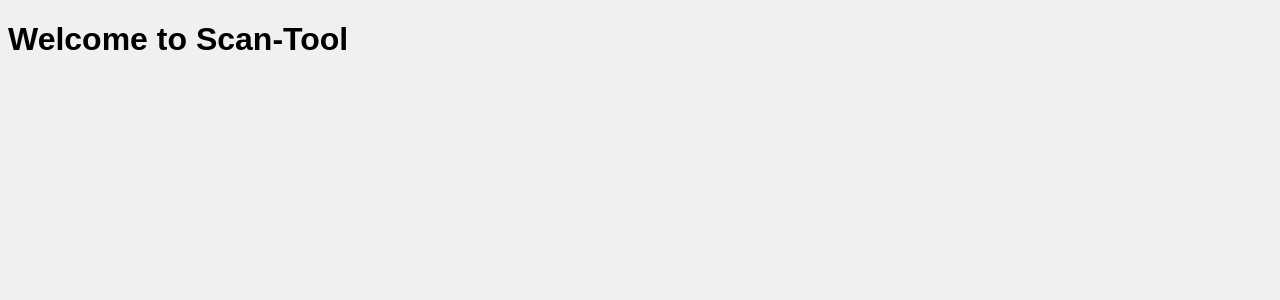
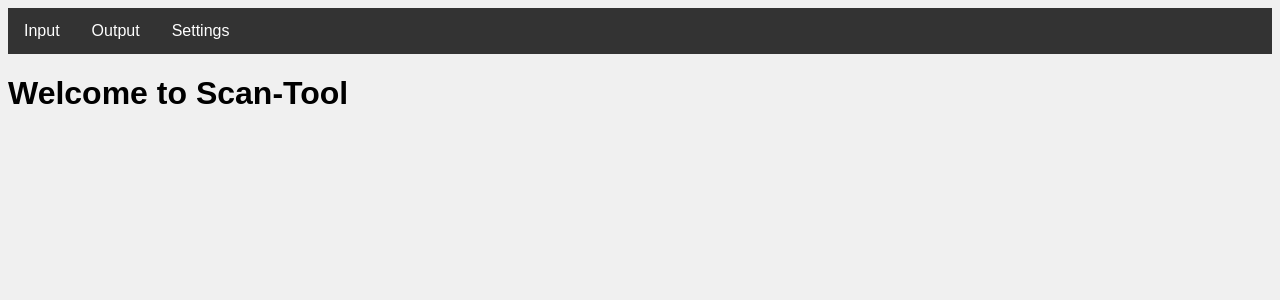
Before and after one commit to stephanevdb/VigilantEye, a Flask app: page / in a window 1280 px wide. Shown: the top 300 px of the page. Run offline with Flask 3, Linux system fonts and the light colour scheme.

Commit message:
add navbar

```diff
--- a/templates/index.html
+++ b/templates/index.html
@@ -6,6 +6,15 @@
     <title>EH-Scan</title>
 </head>
 <body>
+    <nav class="navbar">
+        <div class="navbar-left">
+            <a href="#">Input</a>
+            <a href="#">Output</a>
+        </div>
+        <div class="navbar-right">
+            <a href="#">Settings</a>
+        </div>
+    </nav>
    <h1>Welcome to Scan-Tool</h1>
 </body>
 </html>
```
